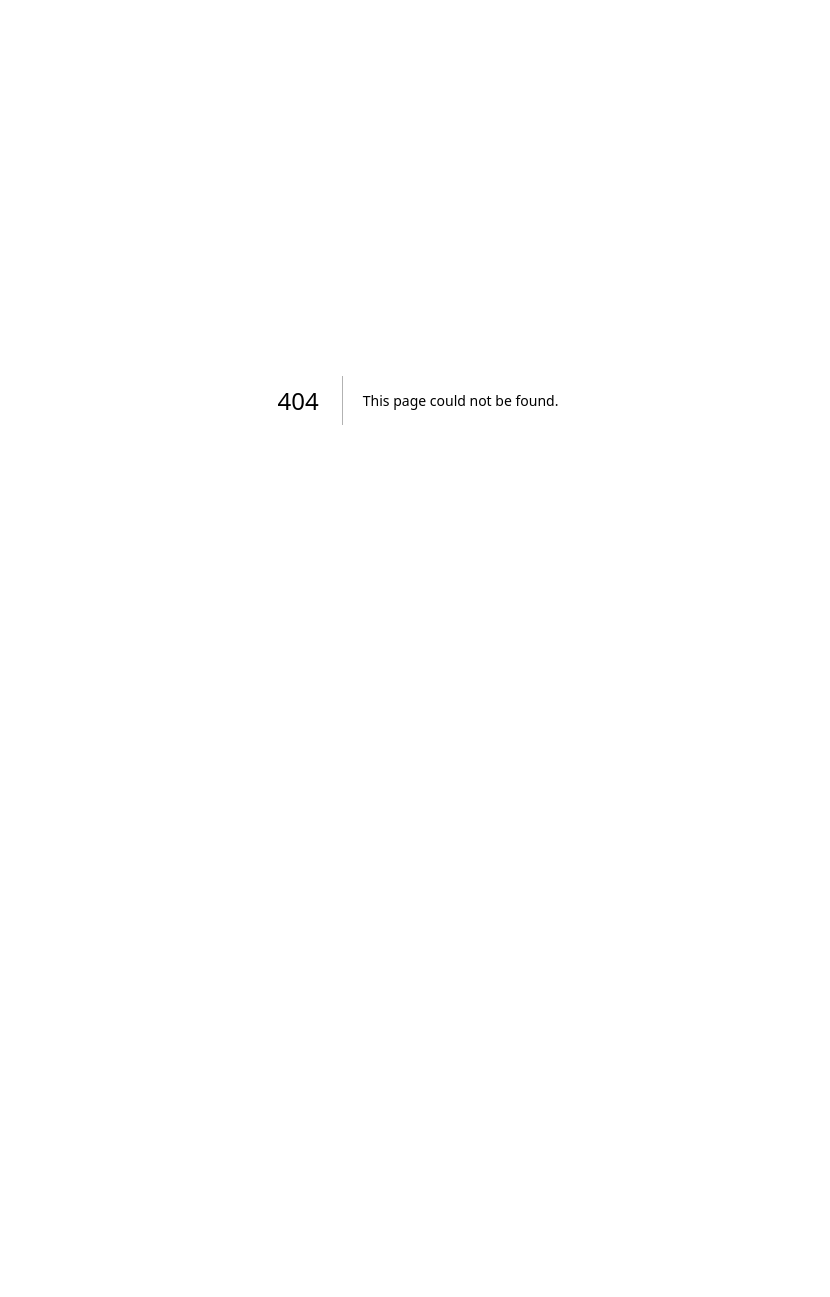
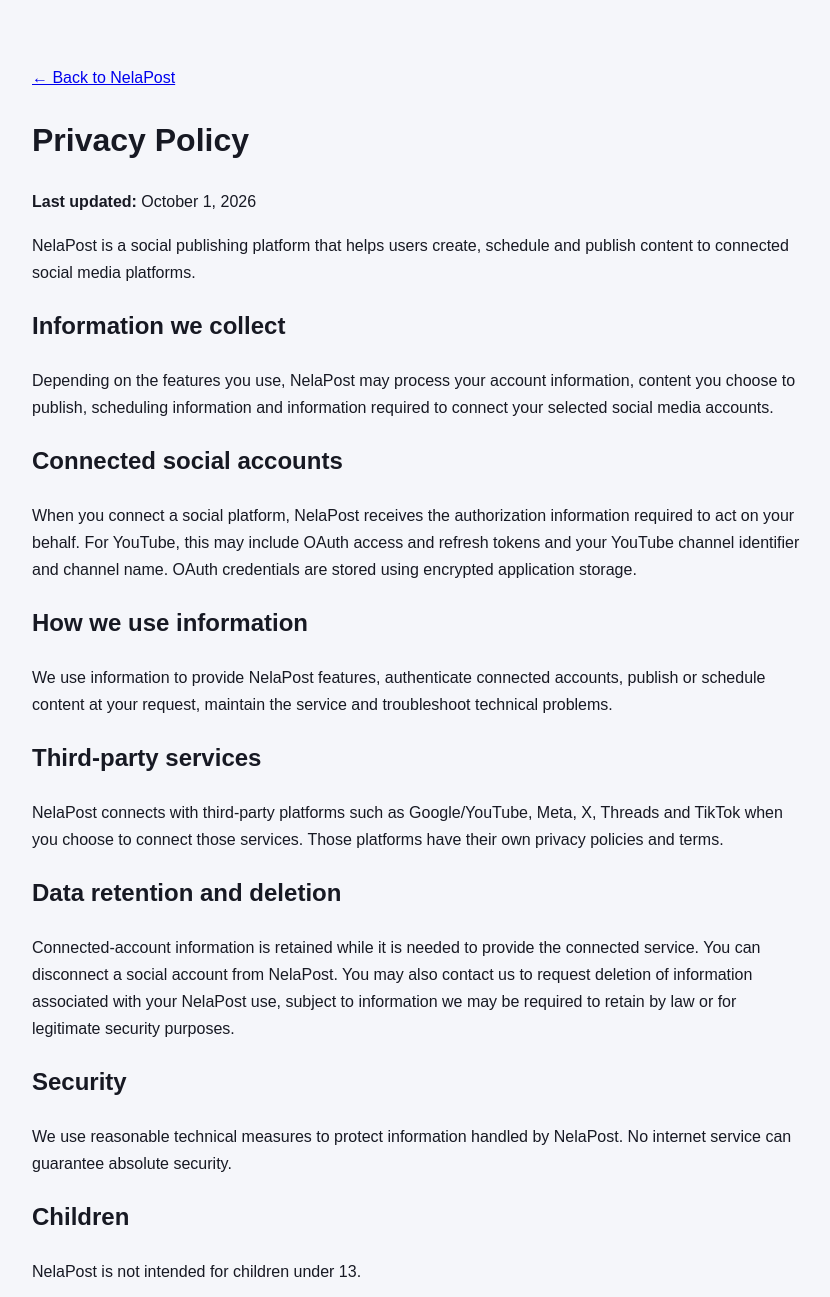
Before and after one commit to tladirobsonretro/NelaPost, a Next.js app: page /privacy-policy in a window 1280 px wide. Before the commit this address had no page. Shown: the top 1297 px of the page, without its empty margins (222-1052 px from the left). Before the commit the page ends 800 px from the top, so only its background shows below. Built offline with nearby package versions, Linux system fonts and the light colour scheme.

Commit message:
Add NelaPost privacy policy

```diff
--- /dev/null
+++ b/app/privacy-policy/page.tsx
@@ -0,0 +1,40 @@
+import Link from 'next/link'
+
+export default function PrivacyPolicy() {
+  return (
+    <main style={{maxWidth: 820, margin: '0 auto', padding: '48px 24px', fontFamily: 'Arial, sans-serif', lineHeight: 1.7}}>
+      <p><Link href="/">← Back to NelaPost</Link></p>
+      <h1>Privacy Policy</h1>
+      <p><strong>Last updated:</strong> October 1, 2026</p>
+
+      <p>NelaPost is a social publishing platform that helps users create, schedule and publish content to connected social media platforms.</p>
+
+      <h2>Information we collect</h2>
+      <p>Depending on the features you use, NelaPost may process your account information, content you choose to publish, scheduling information and information required to connect your selected social media accounts.</p>
+
+      <h2>Connected social accounts</h2>
+      <p>When you connect a social platform, NelaPost receives the authorization information required to act on your behalf. For YouTube, this may include OAuth access and refresh tokens and your YouTube channel identifier and channel name. OAuth credentials are stored using encrypted application storage.</p>
+
+      <h2>How we use information</h2>
+      <p>We use information to provide NelaPost features, authenticate connected accounts, publish or schedule content at your request, maintain the service and troubleshoot technical problems.</p>
+
+      <h2>Third-party services</h2>
+      <p>NelaPost connects with third-party platforms such as Google/YouTube, Meta, X, Threads and TikTok when you choose to connect those services. Those platforms have their own privacy policies and terms.</p>
+
+      <h2>Data retention and deletion</h2>
+      <p>Connected-account information is retained while it is needed to provide the connected service. You can disconnect a social account from NelaPost. You may also contact us to request deletion of information associated with your NelaPost use, subject to information we may be required to retain by law or for legitimate security purposes.</p>
+
+      <h2>Security</h2>
+      <p>We use reasonable technical measures to protect information handled by NelaPost. No internet service can guarantee absolute security.</p>
+
+      <h2>Children</h2>
+      <p>NelaPost is not intended for children under 13.</p>
+
+      <h2>Changes to this policy</h2>
+      <p>We may update this Privacy Policy when the service or its practices change. The updated date above will indicate when the policy was last revised.</p>
+
+      <h2>Contact</h2>
+      <p>For privacy questions or requests, contact <a href="mailto:tlisene@gmail.com">tlisene@gmail.com</a>.</p>
+    </main>
+  )
+}
```
